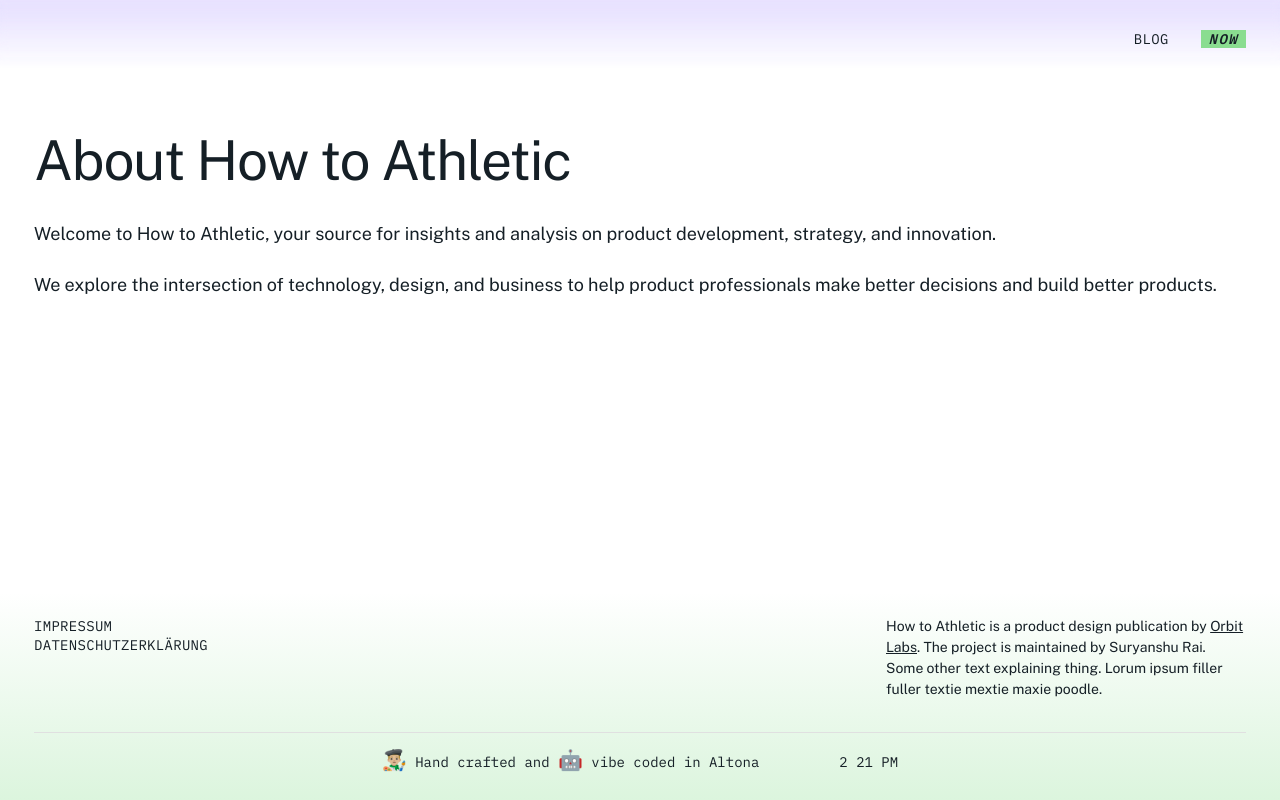
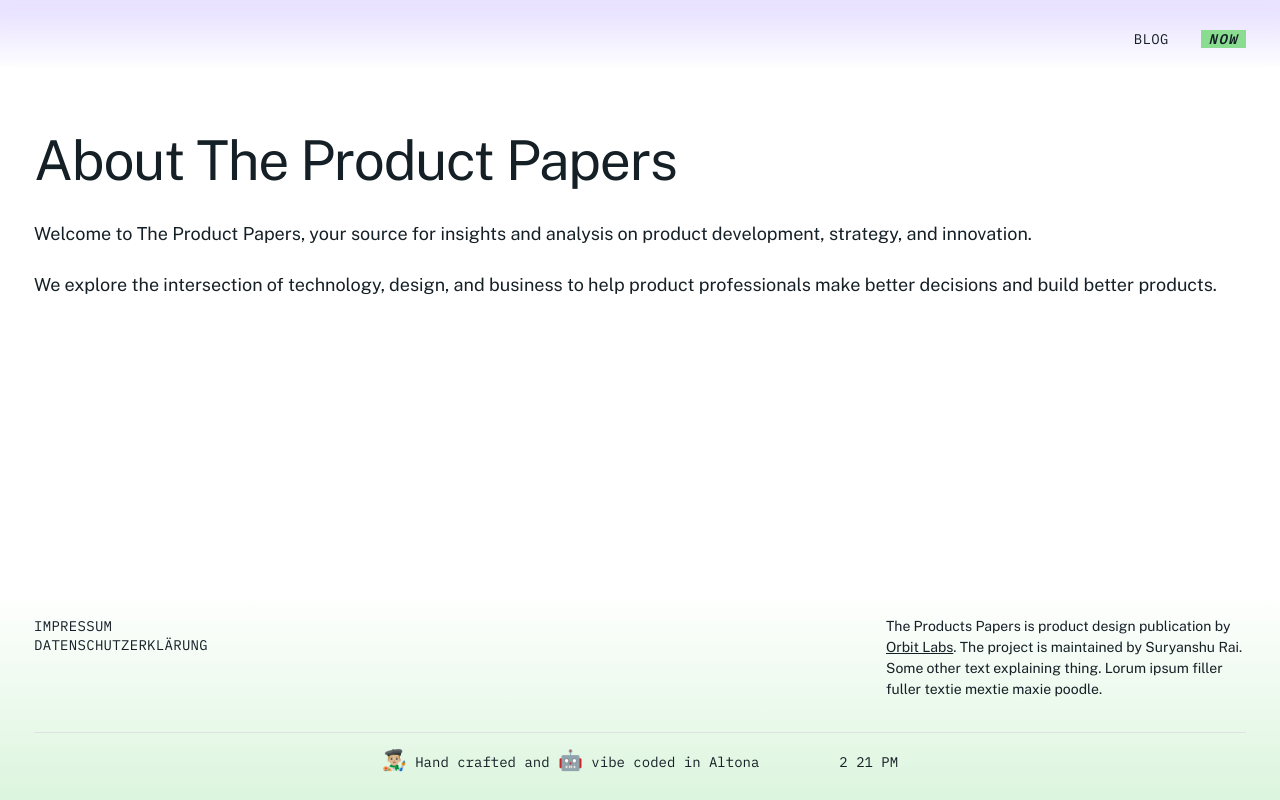
Before and after one commit to opp-dev/tpp-website, a Next.js app: page /about in a window 1280 px wide. Built offline with nearby package versions, Linux system fonts and the light colour scheme; no server answers.

Commit message:
Update publication name to The Product Papers in About and Footer

```diff
--- a/src/app/about/page.tsx
+++ b/src/app/about/page.tsx
@@ -2,10 +2,10 @@ export default function About() {
   return (
     <div className="py-16">
       <main>
-        <h2 className="text-3xl font-bold mb-8">About How to Athletic</h2>
+        <h2 className="text-3xl font-bold mb-8">About The Product Papers</h2>
         <div className="prose prose-lg">
           <p className="mb-6">
-            Welcome to How to Athletic, your source for insights and analysis on product development,
+            Welcome to The Product Papers, your source for insights and analysis on product development,
             strategy, and innovation.
           </p>
           <p>
--- a/src/components/Footer.tsx
+++ b/src/components/Footer.tsx
@@ -126,7 +126,7 @@ export default function Footer() {
           </div>
           <div style={{ maxWidth: '360px' }}>
             <p className="typography-body-sm" style={{ margin: 0 }}>
-              How to Athletic is a product design publication by <a href="https://www.orbitlabs.de" target="_blank" rel="noopener noreferrer" style={{ textDecoration: 'underline' }}>Orbit Labs</a>. The project is maintained by Suryanshu Rai. Some other text explaining thing. Lorum ipsum filler fuller textie mextie maxie poodle.
+              The Products Papers is product design publication by <a href="https://www.orbitlabs.de" target="_blank" rel="noopener noreferrer" style={{ textDecoration: 'underline' }}>Orbit Labs</a>. The project is maintained by Suryanshu Rai. Some other text explaining thing. Lorum ipsum filler fuller textie mextie maxie poodle.
             </p>
           </div>
         </div>
```
